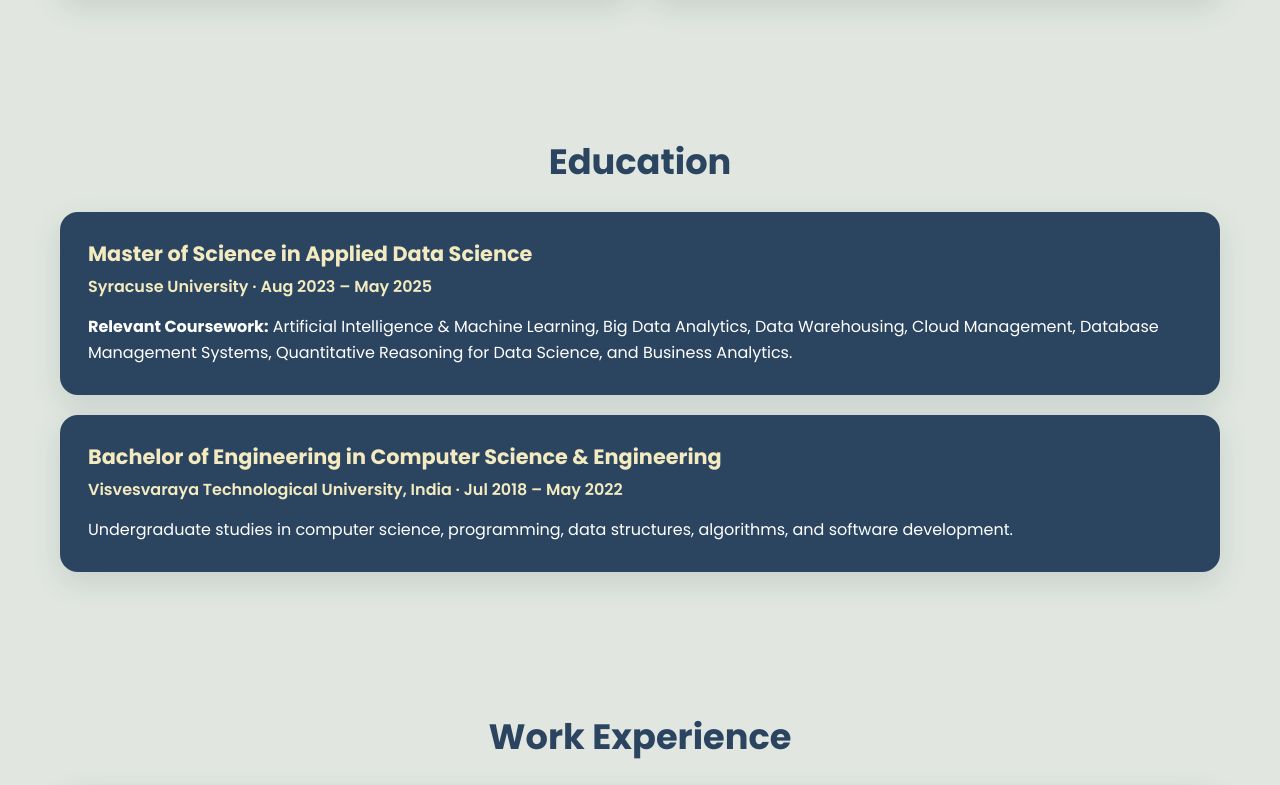
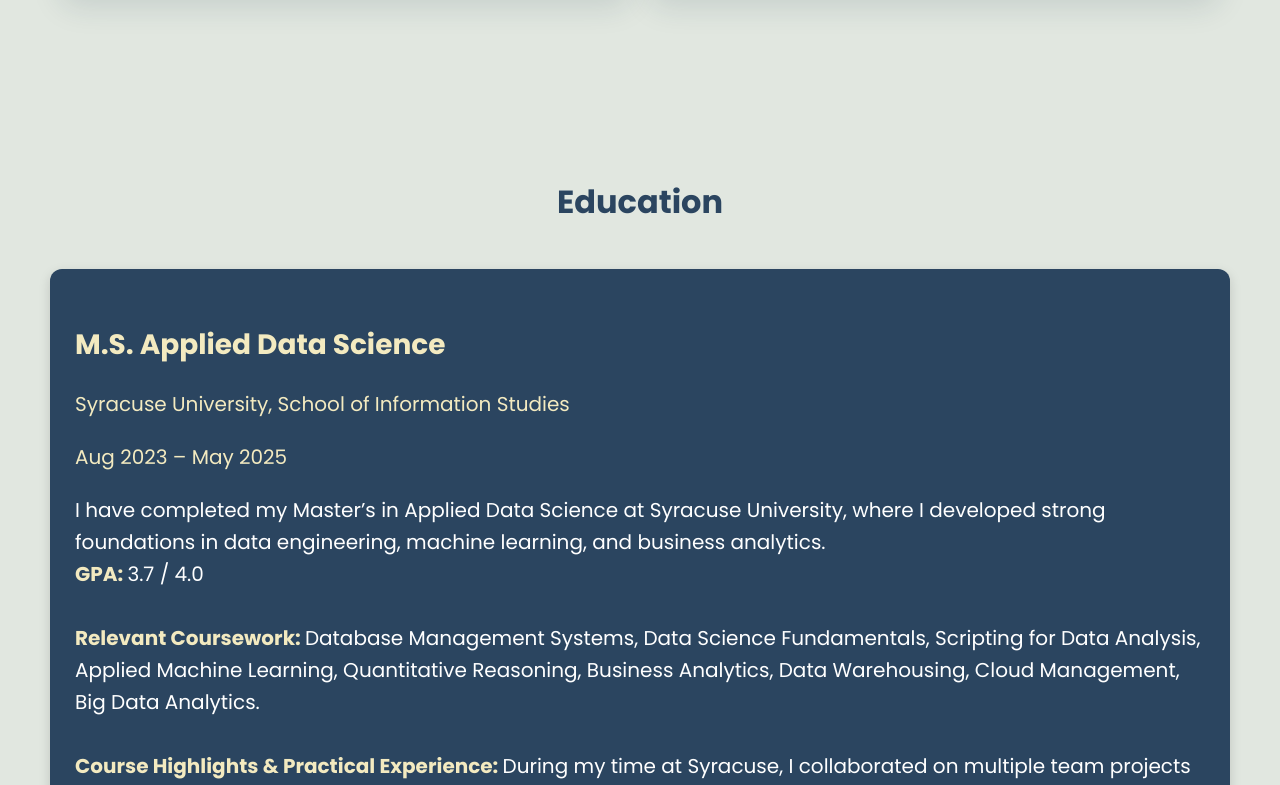
Before and after one commit to ThammineniHemanthChowdary/Hemanth_Thammineni.github.io, a plain HTML site: page index.html in a window 1280 px wide. Shown: the part 1723-2508 px from the top of the page. Drawn offline with Linux system fonts and the light colour scheme.

Commit message:
Refactor HTML for improved readability and structure
Updated comments and formatting for clarity and consistency. Adjusted section headers and improved code readability.

```diff
--- a/index.html
+++ b/index.html
@@ -6,14 +6,20 @@
   <meta name="viewport" content="width=device-width, initial-scale=1">
   <meta name="description" content="Portfolio of Hemanth Chowdary Thammineni — Data Engineer specializing in Matillion ETL/DPC, Snowflake, Python, SQL, and enterprise data pipelines.">
   <meta name="theme-color" content="#2B4560">
+
   <title>Hemanth Chowdary Thammineni | Data Engineer</title>
 
   <link rel="preconnect" href="https://fonts.googleapis.com">
   <link rel="preconnect" href="https://fonts.gstatic.com" crossorigin>
+
   <link href="https://fonts.googleapis.com/css2?family=Poppins:wght@400;500;600;700&display=swap" rel="stylesheet">
+
   <link rel="stylesheet" href="https://cdnjs.cloudflare.com/ajax/libs/font-awesome/6.4.0/css/all.min.css">
 
   <style>
+
+    /* ---------- COLOR THEME ---------- */
+
     :root {
       --background: #E1E7E0;
       --navy: #2B4560;
@@ -47,7 +53,8 @@
       color: inherit;
     }
 
-    a:focus-visible, button:focus-visible {
+    a:focus-visible,
+    button:focus-visible {
       outline: 3px solid var(--accent);
       outline-offset: 4px;
     }
@@ -144,7 +151,7 @@
       font-weight: 600;
     }
 
-    /* ---------- Navigation ---------- */
+    /* ---------- NAVIGATION ---------- */
 
     .site-header {
       position: sticky;
@@ -207,7 +214,7 @@
       color: var(--cream);
     }
 
-    /* ---------- Home / Hero ---------- */
+    /* ---------- HOME SECTION ---------- */
 
     .hero {
       min-height: min(670px, 90vh);
@@ -307,7 +314,7 @@
       display: none;
     }
 
-    /* ---------- About and Skills ---------- */
+    /* ---------- ABOUT SECTION ---------- */
 
     .about-card {
       font-size: 1rem;
@@ -316,6 +323,8 @@
     .about-card p + p {
       margin-top: 14px;
     }
+
+    /* ---------- TECHNICAL SKILLS ---------- */
 
     .skills-grid {
       display: grid;
@@ -325,6 +334,7 @@
 
     .skill-card {
       padding: 24px;
+      background: var(--navy);
     }
 
     .skill-card h3 {
@@ -335,24 +345,84 @@
       margin: 8px 0 0;
     }
 
+    /*
+      All four Technical Skills cards
+      have the SAME dark-blue background.
+    */
+
     .skill-card.exposure {
-      background: var(--blue);
-    }
-
-    /* ---------- Education and Experience ---------- */
-
-    .edu-list, .exp-list {
+      background: var(--navy);
+    }
+
+    /* ---------- EDUCATION SECTION ---------- */
+
+    .education {
+      background-color: #E1E7E0;
+      padding: 80px 50px;
+      color: #fff;
+    }
+
+    .education-container {
+      max-width: 1300px;
+      margin: auto;
+    }
+
+    .education h2 {
+      font-size: 2rem;
+      color: #2B4560;
+      margin-bottom: 40px;
+      text-align: center;
+    }
+
+    .edu-card {
+      background-color: #2B4560;
+      padding: 25px;
+      border-radius: 12px;
+      margin-bottom: 30px;
+      box-shadow: 0 4px 12px rgba(0,0,0,.15);
+      transition: transform .3s ease,
+                  box-shadow .3s ease;
+    }
+
+    .edu-card:hover {
+      transform: translateY(-5px);
+      box-shadow: 0 8px 20px rgba(0,0,0,.2);
+    }
+
+    .edu-card h3 {
+      font-size: 28px;
+      color: #F3EAC0;
+      margin-bottom: 8px;
+    }
+
+    .edu-school {
+      font-size: 20px;
+      color: #F3EAC0;
+      margin-bottom: 5px;
+    }
+
+    .edu-date {
+      font-size: 20px;
+      color: #F3EAC0;
+      margin-bottom: 15px;
+    }
+
+    .edu-desc {
+      color: #fff;
+      font-size: 20px;
+      line-height: 1.6;
+    }
+
+    /* ---------- WORK EXPERIENCE ---------- */
+
+    .exp-list {
       display: grid;
       gap: 20px;
     }
 
-    .edu-card .meta, .exp-card .meta {
+    .exp-card .meta {
       display: block;
       margin: 4px 0 14px;
-    }
-
-    .edu-card p:last-child {
-      margin-bottom: 0;
     }
 
     .exp-card .client {
@@ -360,7 +430,7 @@
       font-weight: 500;
     }
 
-    /* ---------- Projects ---------- */
+    /* ---------- PROJECTS SECTION ---------- */
 
     .project-list {
       display: grid;
@@ -432,11 +502,12 @@
       color: var(--accent);
     }
 
-    .project-card p, .project-card li {
+    .project-card p,
+    .project-card li {
       font-size: .97rem;
     }
 
-    /* ---------- Certifications and Contact ---------- */
+    /* ---------- CERTIFICATIONS ---------- */
 
     .cert-grid {
       display: grid;
@@ -453,6 +524,8 @@
     .cert-card p {
       margin-bottom: 8px;
     }
+
+    /* ---------- CONTACT SECTION ---------- */
 
     .contact-card {
       max-width: 1000px;
@@ -495,9 +568,10 @@
       font-size: .85rem;
     }
 
-    /* ---------- Responsive Design ---------- */
+    /* ---------- RESPONSIVE DESIGN ---------- */
 
     @media (max-width: 1050px) {
+
       .nav-wrap {
         flex-wrap: wrap;
         padding: 12px 0;
@@ -522,6 +596,7 @@
     }
 
     @media (max-width: 760px) {
+
       html {
         scroll-padding-top: 130px;
       }
@@ -532,6 +607,24 @@
 
       section {
         padding: 50px 0;
+      }
+
+      .education {
+        padding: 50px 20px;
+      }
+
+      .edu-card {
+        padding: 20px;
+      }
+
+      .edu-card h3 {
+        font-size: 23px;
+      }
+
+      .edu-school,
+      .edu-date,
+      .edu-desc {
+        font-size: 16px;
       }
 
       .nav-wrap {
@@ -571,7 +664,9 @@
         max-width: 310px;
       }
 
-      .skills-grid, .cert-grid, .contact-grid {
+      .skills-grid,
+      .cert-grid,
+      .contact-grid {
         grid-template-columns: 1fr;
       }
 
@@ -585,6 +680,7 @@
     }
 
     @media (max-width: 480px) {
+
       .social-links {
         right: 14px;
         top: 16px;
@@ -610,6 +706,7 @@
     }
 
     @media (prefers-reduced-motion: reduce) {
+
       html {
         scroll-behavior: auto;
       }
@@ -619,21 +716,28 @@
         animation-duration: .01ms !important;
       }
     }
+
   </style>
 </head>
 
 <body>
 
-  <a class="skip-link" href="#main-content">Skip to content</a>
-
-  <!-- ---------- Navigation ---------- -->
+  <a class="skip-link" href="#main-content">
+    Skip to content
+  </a>
+
+  <!-- ---------- NAVIGATION ---------- -->
 
   <header class="site-header">
+
     <div class="container nav-wrap">
 
-      <a class="brand" href="#home">Hemanth Thammineni</a>
+      <a class="brand" href="#home">
+        Hemanth Thammineni
+      </a>
 
       <nav class="main-nav" aria-label="Main navigation">
+
         <a href="#home">Home</a>
         <a href="#about">About</a>
         <a href="#skills">Skills</a>
@@ -642,6 +746,7 @@
         <a href="#projects">Projects</a>
         <a href="#certifications">Certifications</a>
         <a href="#contact">Contact</a>
+
       </nav>
 
       <div class="social-links" aria-label="Social profiles">
@@ -669,39 +774,48 @@
         </a>
 
       </div>
+
     </div>
   </header>
 
   <main id="main-content">
 
-    <!-- ---------- Home ---------- -->
+    <!-- ---------- HOME SECTION ---------- -->
 
     <section class="hero" id="home">
+
       <div class="container hero-inner">
 
         <div>
+
           <span class="eyebrow">Hello, I'm</span>
 
-          <h1>Hemanth Chowdary<br>Thammineni</h1>
+          <h1>
+            Hemanth Chowdary<br>
+            Thammineni
+          </h1>
 
           <h2>
             <span id="role-text">Data Engineer</span>
           </h2>
 
           <p>
-            Building reliable data pipelines with Matillion ETL/DPC,
-            Snowflake, Python, and SQL. Focused on data quality,
-            performance, and production troubleshooting.
+            Building reliable data pipelines with
+            Matillion ETL/DPC, Snowflake, Python, and SQL.
+            Focused on data quality, performance, and
+            production troubleshooting.
           </p>
 
           <div class="hero-actions">
-            <a class="btn" href="#projects">Explore Projects</a>
+
+            <a class="btn" href="#projects">
+              Explore Projects
+            </a>
 
             <a class="btn btn-outline" href="#contact">
               Contact Me
             </a>
 
-            <!-- Place your resume PDF beside index.html -->
             <a
               class="btn btn-outline"
               href="Hemanth_Data_Engineer_Resume_Updated.pdf"
@@ -709,22 +823,26 @@
               rel="noopener noreferrer">
               View Resume
             </a>
+
           </div>
         </div>
 
         <div class="portrait">
+
           <img
             src="img/profile.jpeg"
             alt="Portrait of Hemanth Chowdary Thammineni"
             loading="lazy">
+
         </div>
 
       </div>
     </section>
 
-    <!-- ---------- About ---------- -->
+    <!-- ---------- ABOUT SECTION ---------- -->
 
     <section id="about">
+
       <div class="container">
 
         <h2 class="section-title">About Me</h2>
@@ -736,8 +854,10 @@
             developing, migrating, and supporting enterprise
             ETL/ELT pipelines for a healthcare payer client.
             My core stack includes
-            <strong>Matillion ETL, Matillion Data Productivity
-            Cloud (DPC), Snowflake, Python, and SQL</strong>.
+            <strong>
+              Matillion ETL, Matillion Data Productivity
+              Cloud (DPC), Snowflake, Python, and SQL.
+            </strong>
           </p>
 
           <p>
@@ -761,12 +881,14 @@
           </p>
 
         </div>
+
       </div>
     </section>
 
-    <!-- ---------- Technical Skills ---------- -->
+    <!-- ---------- TECHNICAL SKILLS ---------- -->
 
     <section id="skills">
+
       <div class="container">
 
         <h2 class="section-title">Technical Skills</h2>
@@ -774,102 +896,195 @@
         <div class="skills-grid">
 
           <div class="card skill-card">
+
             <h3>Programming &amp; SQL</h3>
+
             <p>
               Python (Pandas, NumPy, Polars),
               SQL (joins, CTEs, window functions),
               Bash, Git
             </p>
+
           </div>
 
           <div class="card skill-card">
+
             <h3>Production Data Engineering</h3>
+
             <p>
-              Matillion ETL, Matillion DPC, Snowflake,
-              ETL/ELT, pipeline migration, batch orchestration,
-              query optimization, job control tables
+              Matillion ETL, Matillion DPC,
+              Snowflake, ETL/ELT, pipeline migration,
+              batch orchestration, query optimization,
+              job control tables
             </p>
+
           </div>
 
           <div class="card skill-card">
+
             <h3>Data Quality &amp; Reporting</h3>
+
             <p>
-              Source-to-target reconciliation, schema validation,
-              null and duplicate checks, pipeline monitoring,
+              Source-to-target reconciliation,
+              schema validation, null and duplicate
+              checks, pipeline monitoring,
               root-cause analysis, Tableau, PostgreSQL
             </p>
+
           </div>
 
           <div class="card skill-card exposure">
+
             <h3>Coursework &amp; Project Exposure</h3>
+
             <p>
-              Spark/PySpark, scikit-learn, XGBoost, SHAP,
-              MLflow, Docker, dbt, Airflow, Azure Data Factory,
+              Spark/PySpark, scikit-learn,
+              XGBoost, SHAP, MLflow, Docker,
+              dbt, Airflow, Azure Data Factory,
               AWS S3, BigQuery, dimensional modeling
             </p>
+
           </div>
 
         </div>
+
       </div>
     </section>
 
-    <!-- ---------- Education ---------- -->
-
-    <section id="education">
-      <div class="container">
-
-        <h2 class="section-title">Education</h2>
-
-        <div class="edu-list">
-
-          <article class="card edu-card">
-
-            <h3>
-              Master of Science in Applied Data Science
-            </h3>
-
-            <span class="meta">
-              Syracuse University · Aug 2023 – May 2025
-            </span>
-
-            <p>
-              <strong>Relevant Coursework:</strong>
-              Artificial Intelligence &amp; Machine Learning,
-              Big Data Analytics, Data Warehousing,
-              Cloud Management, Database Management Systems,
-              Quantitative Reasoning for Data Science,
-              and Business Analytics.
-            </p>
-
-          </article>
-
-          <article class="card edu-card">
-
-            <h3>
-              Bachelor of Engineering in Computer Science
-              &amp; Engineering
-            </h3>
-
-            <span class="meta">
-              Visvesvaraya Technological University, India ·
-              Jul 2018 – May 2022
-            </span>
-
-            <p>
-              Undergraduate studies in computer science,
-              programming, data structures, algorithms,
-              and software development.
-            </p>
-
-          </article>
+    <!-- ---------- EDUCATION SECTION ---------- -->
+    <!-- Original detailed Education content preserved -->
+
+    <section class="education" id="education">
+
+      <div class="education-container">
+
+        <h2>Education</h2>
+
+        <!-- Syracuse University -->
+
+        <div class="edu-card" data-aos="fade-up">
+
+          <h3>M.S. Applied Data Science</h3>
+
+          <p class="edu-school">
+            Syracuse University, School of Information Studies
+          </p>
+
+          <p class="edu-date">
+            Aug 2023 – May 2025
+          </p>
+
+          <p class="edu-desc">
+
+            I have completed my Master’s in Applied Data Science
+            at Syracuse University, where I developed strong
+            foundations in data engineering, machine learning,
+            and business analytics.<br>
+
+            <strong style="color: #F3EAC0;">
+              GPA:
+            </strong>
+            3.7 / 4.0<br><br>
+
+            <strong style="color: #F3EAC0;">
+              Relevant Coursework:
+            </strong>
+            Database Management Systems,
+            Data Science Fundamentals,
+            Scripting for Data Analysis,
+            Applied Machine Learning,
+            Quantitative Reasoning,
+            Business Analytics,
+            Data Warehousing,
+            Cloud Management,
+            Big Data Analytics.<br><br>
+
+            <strong style="color: #F3EAC0;">
+              Course Highlights &amp; Practical Experience:
+            </strong>
+
+            During my time at Syracuse, I collaborated on
+            multiple team projects involving real-world datasets,
+            implemented full data pipelines using Python, SQL,
+            and dbt Cloud, and leveraged cloud platforms like AWS
+            and Snowflake for scalable analytics. I gained practical
+            experience in visualizing insights using Tableau and
+            Power BI, and applied various machine learning techniques
+            to solve classification and time series problems
+            relevant to finance and energy sectors. These hands-on
+            experiences helped strengthen my problem-solving skills
+            and deepened my understanding of applied data science
+            in enterprise settings.
+
+          </p>
 
         </div>
+
+        <!-- VTU -->
+
+        <div class="edu-card" data-aos="fade-up">
+
+          <h3>
+            B.E. Computer Science &amp; Engineering
+          </h3>
+
+          <p class="edu-school">
+            Visvesvaraya Technological University, India
+          </p>
+
+          <p class="edu-date">
+            Jul 2018 – May 2022
+          </p>
+
+          <p class="edu-desc">
+
+            I completed my Bachelor's in Computer Science and
+            Engineering at Visvesvaraya Technological University,
+            where I gained hands-on experience in core software
+            development and AI concepts.<br>
+
+            <strong style="color: #F3EAC0;">
+              GPA:
+            </strong>
+            7.01 / 10.0<br><br>
+
+            <strong style="color: #F3EAC0;">
+              Relevant Coursework:
+            </strong>
+            Object-Oriented Programming,
+            Artificial Intelligence,
+            Data Structures and Algorithms,
+            Internet of Things,
+            Big Data Analysis,
+            Operating Systems,
+            AI &amp; ML,
+            Natural Language Processing.<br><br>
+
+            <strong style="color: #F3EAC0;">
+              Course Highlights &amp; Practical Experience:
+            </strong>
+
+            As part of my undergraduate curriculum, I developed
+            multiple academic and capstone projects using Java,
+            Python, and cloud APIs. I explored IoT-based home
+            automation systems, built data mining algorithms
+            from scratch, and led a final-year project that
+            used natural language processing to extract sentiment
+            from product reviews. These projects not only improved
+            my coding skills but also sparked my passion for
+            data-driven problem-solving.
+
+          </p>
+
+        </div>
+
       </div>
     </section>
 
-    <!-- ---------- Work Experience ---------- -->
+    <!-- ---------- WORK EXPERIENCE ---------- -->
 
     <section id="experience">
+
       <div class="container">
 
         <h2 class="section-title">Work Experience</h2>
@@ -886,7 +1101,9 @@
               CloudEQS LLC · Client: Delta Dental of California
             </p>
 
-            <span class="meta">Nov 2025 – Present</span>
+            <span class="meta">
+              Nov 2025 – Present
+            </span>
 
             <ul>
 
@@ -899,10 +1116,11 @@
               </li>
 
               <li>
-                Contributed to migration of Matillion ETL jobs
-                to DPC across development, QA, and production;
-                refactored components and verified source-to-target
-                consistency through reconciliation checks.
+                Contributed to migration of Matillion ETL
+                jobs to DPC across development, QA, and
+                production; refactored components and verified
+                source-to-target consistency through
+                reconciliation checks.
               </li>
 
               <li>
@@ -973,13 +1191,14 @@
           </article>
 
         </div>
+
       </div>
     </section>
 
-    <!-- ---------- Academic Projects ---------- -->
-    <!-- Keep your existing img/ folder and filenames -->
+    <!-- ---------- ACADEMIC PROJECTS ---------- -->
 
     <section id="projects">
+
       <div class="container">
 
         <h2 class="section-title">Academic Projects</h2>
@@ -992,7 +1211,7 @@
 
         <div class="project-list">
 
-          <!-- Project 1: Energy -->
+          <!-- Project 1: Energy Demand Forecasting -->
 
           <article class="card project-card">
 
@@ -1030,7 +1249,8 @@
             <ul>
 
               <li>
-                Processed <strong>176,948 observations</strong>
+                Processed
+                <strong>176,948 observations</strong>
                 from energy-usage, household, and weather
                 datasets to support peak-demand forecasting.
               </li>
@@ -1063,15 +1283,17 @@
                 href="https://github.com/ThammineniHemanthChowdary/Optimizing-Electricity-Demand-for-eSC"
                 target="_blank"
                 rel="noopener noreferrer">
+
                 <i class="fab fa-github"></i>
                 View GitHub Repository
+
               </a>
 
             </div>
 
           </article>
 
-          <!-- Project 2: Stock Forecasting -->
+          <!-- Project 2: Apple Stock Forecasting -->
 
           <article class="card project-card">
 
@@ -1143,15 +1365,17 @@
                 href="https://github.com/ThammineniHemanthChowdary/Apple-stock-prediction-"
                 target="_blank"
                 rel="noopener noreferrer">
+
                 <i class="fab fa-github"></i>
                 View GitHub Repository
+
               </a>
 
             </div>
 
           </article>
 
-          <!-- Project 3: New York Transportation -->
+          <!-- Project 3: NY Transportation -->
 
           <article class="card project-card">
 
@@ -1199,8 +1423,8 @@
 
               <li>
                 Built interactive Tableau dashboards covering
-                vehicle registration trends, road safety patterns,
-                and EV adoption across New York State.
+                vehicle registration trends, road safety
+                patterns, and EV adoption across New York State.
               </li>
 
             </ul>
@@ -1218,8 +1442,10 @@
                 href="https://github.com/ThammineniHemanthChowdary/What-How-New-York-Drives-"
                 target="_blank"
                 rel="noopener noreferrer">
+
                 <i class="fab fa-github"></i>
                 View GitHub Repository
+
               </a>
 
             </div>
@@ -1267,23 +1493,21 @@
 
               <li>
                 Explored <strong>7.05 million</strong>
-                emergency-call records and analyzed
-                approximately <strong>450,000</strong>
-                focused incidents, incorporating weather
-                and time features.
+                emergency-call records and analyzed approximately
+                <strong>450,000</strong> focused incidents,
+                incorporating weather and time features.
               </li>
 
               <li>
                 Evaluated Decision Tree, Random Forest,
-                and ARIMA models for response-time and
-                hotspot analysis; explored LSTM approaches
+                and ARIMA models for response-time and hotspot
+                analysis; explored LSTM approaches
                 as additional research.
               </li>
 
               <li>
-                Examined response-time differences
-                by incident category, borough,
-                and weather conditions.
+                Examined response-time differences by incident
+                category, borough, and weather conditions.
               </li>
 
             </ul>
@@ -1301,8 +1525,10 @@
                 href="https://github.com/ThammineniHemanthChowdary/NYPD_ResponseTimeAnalysis"
                 target="_blank"
                 rel="noopener noreferrer">
+
                 <i class="fab fa-github"></i>
                 View GitHub Repository
+
               </a>
 
             </div>
@@ -1310,17 +1536,21 @@
           </article>
 
         </div>
+
       </div>
     </section>
 
-    <!-- ---------- Certifications ---------- -->
+    <!-- ---------- CERTIFICATIONS ---------- -->
 
     <section id="certifications">
+
       <div class="container">
 
         <h2 class="section-title">Certifications</h2>
 
         <div class="cert-grid">
+
+          <!-- Certification 1 -->
 
           <article class="card cert-card">
 
@@ -1347,6 +1577,8 @@
 
           </article>
 
+          <!-- Certification 2 -->
+
           <article class="card cert-card">
 
             <h3>
@@ -1371,20 +1603,21 @@
           </article>
 
         </div>
+
       </div>
     </section>
 
-    <!-- ---------- Contact ---------- -->
+    <!-- ---------- CONTACT SECTION ---------- -->
 
     <section id="contact">
+
       <div class="container">
 
         <h2 class="section-title">Contact Me</h2>
 
         <p class="section-intro">
-          Interested in collaborating or discussing
-          Data Engineer opportunities? Feel free
-          to reach out.
+          Interested in collaborating or discussing Data Engineer
+          opportunities? Feel free to reach out.
         </p>
 
         <div class="card contact-card">
@@ -1442,24 +1675,27 @@
           </p>
 
         </div>
+
       </div>
     </section>
 
   </main>
 
-  <!-- ---------- Footer ---------- -->
+  <!-- ---------- FOOTER ---------- -->
 
   <footer class="footer">
+
     © <span id="year">2026</span>
     Hemanth Chowdary Thammineni.
     All rights reserved.
+
   </footer>
 
-  <!-- ---------- JavaScript ---------- -->
+  <!-- ---------- JAVASCRIPT ---------- -->
 
   <script>
 
-    // Rotate professional titles.
+    // Rotating job titles
 
     const roles = [
       "Data Engineer",
@@ -1479,18 +1715,19 @@
       window.setInterval(() => {
 
         roleIndex = (roleIndex + 1) % roles.length;
+
         roleNode.textContent = roles[roleIndex];
 
       }, 3000);
 
     }
 
-    // Update footer year automatically.
+    // Update footer year
 
     document.getElementById("year").textContent =
       new Date().getFullYear();
 
-    // Show placeholders for missing local images.
+    // Display placeholders for missing images
 
     document.querySelectorAll(
       ".portrait img, .gallery-item img"
```
